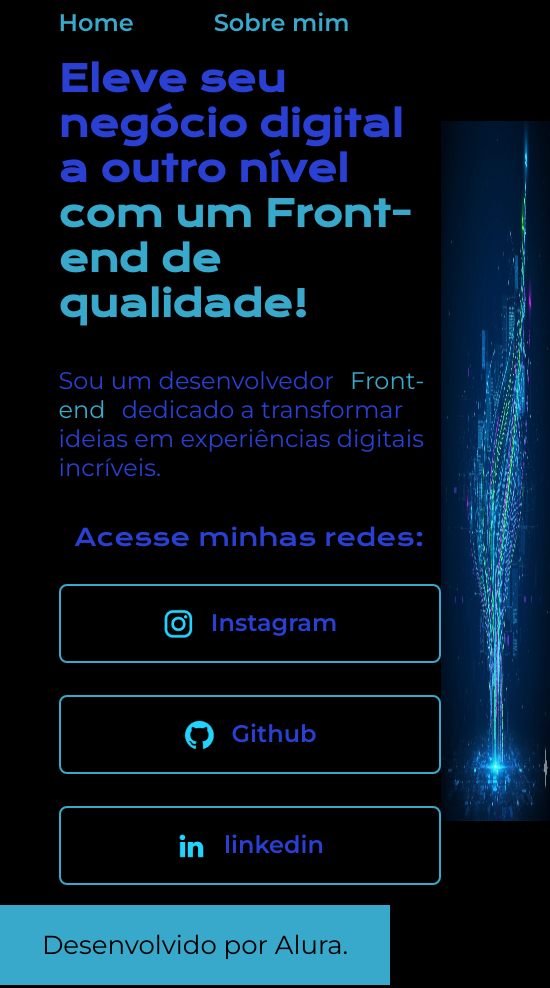
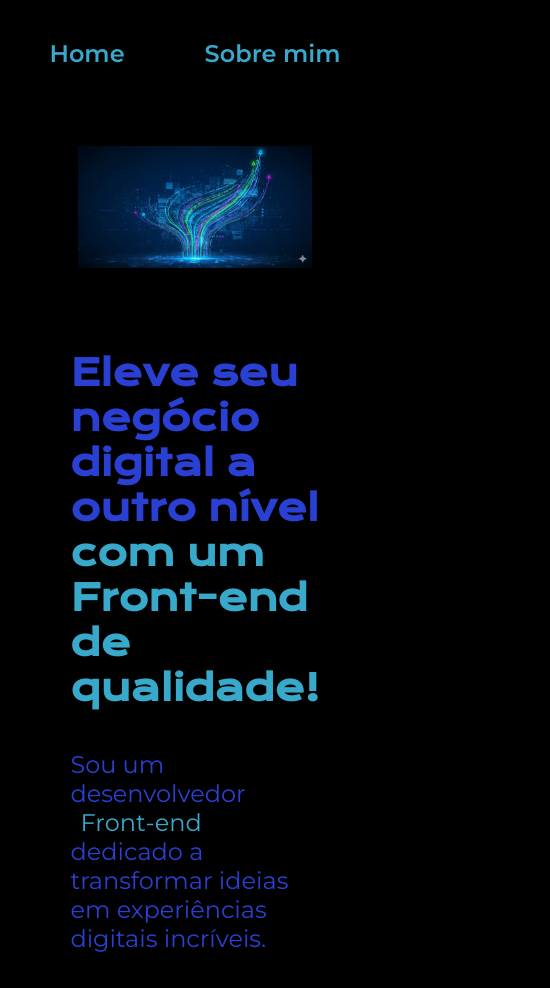
Before and after one commit to Victorhg3010/portfolio-front-end, a plain HTML site: page Index.html in a window 390 px wide. Shown: the top 988 px of the page, 550 px wide, since content can reach past the window. Drawn offline with nearby package versions, Linux system fonts and the light colour scheme.

Commit message:
atualização 3.0

```diff
--- a/Index.html
+++ b/Index.html
@@ -25,15 +25,15 @@
             </p>
             <div class="apresentacao__links">
                 <h2 class="apresentacao__links__subtitulo">Acesse minhas redes:</h2>
-                <a class="apresentacao__links__link" href="https://instagram.com/victor_hg30/">
+                <a class="apresentacao__links__navegacao" href="https://instagram.com/victor_hg30/">
                     <img src="assets/instagram (1).png">
                     Instagram
                 </a>
-                <a class="apresentacao__links__link" href="https://github.com/Victorhg3010">
+                <a class="apresentacao__links__navegacao" href="https://github.com/Victorhg3010">
                     <img src="assets/github (1).png">
                     Github
                 </a>
-                <a class="apresentacao__links__link" href="https://www.linkedin.com/in/victor-hugo-a57201206/">
+                <a class="apresentacao__links__navegacao" href="https://www.linkedin.com/in/victor-hugo-a57201206/">
                     <img src="assets/linkedin (1).png">
                     linkedin
                 </a>
--- a/style/style.css
+++ b/style/style.css
@@ -32,7 +32,7 @@ body {
 
 .cabecalho__menu__link{
     font-family: var(--font-secundaria);
-    font-size: 24px;
+    font-size: 1.5rem;
     font-weight: 600;
     color:var(--cor-terciaria);
     text-decoration: none;
@@ -49,23 +49,24 @@ span{
     display: flex;
     align-items: center;
     justify-content: space-between;
+    gap: 82px;
 }
 .apresentacao__conteudo {
-    width: 615px;
+    width: 50%;
     display: flex;
     flex-direction: column;
     gap: 40px;
 }
 
 .apresentacao__conteudo__titulo{
-    font-size: 36px;
+    font-size: 2.25rem;
     font-family: var(--fonte-primaria);
 }
 .titulo-destaque {
     color: var(--cor-terciaria);
 }
 .apresentacao__conteudo__texto{
-    font-size: 24px;
+    font-size: 1.5rem;
     font-family: var(--font-secundaria);
 }
 .apresentacao__links{
@@ -78,41 +79,64 @@ span{
 .apresentacao__links__subtitulo {
     font-family: var(--fonte-primaria);
     font-weight: 400;
-    font-size: 24px;
+    font-size: 1.5rem;
 }
-.apresentacao__links__link {
+.apresentacao__links__navegacao {
     display: flex;
     justify-content: center;
     gap: 16px;
     border: 2px solid var(--cor-terciaria);
-    width: 378px;
+    width: 50%;
     text-align: center;
     border-radius: 8px;
-    font-size: 24px;
+    font-size: 1.5rem;
     font-weight: 600;
     padding: 21.5px 0;
     text-decoration: none;
     color:  var(--cor-secundaria);
     font-family: var(--font-secundaria);
 }
+
+.apresentacao__links__navegacao:hover {
+    background-color: var(--cor-hover);
+}
+.cabecalho__menu__link:hover {
+    background-color: var(--cor-hover);
+}
 .apresentacao__imagem {
     width: 40%;
     height: 700px;
     display: block;
-
-}
-.apresentacao__links__link:hover {
-    background-color: var(--cor-hover);
-}
-.cabecalho__menu__link:hover {
-    background-color: var(--cor-hover);
 }
 .rodape {
     padding: 24px;
     color: var(--cor-primaria);
     background-color: var(--cor-terciaria);
     text-align: center;
-    font-size: 26px;
+    font-size: 1.5rem;
     font-family: var(--font-secundaria);
     font-weight: 400;
 }
+@media (max-width: 1200px) {
+    .cabecalho {
+        padding: 10%;
+    }
+
+    .cabecalho__menu {
+        justify-content: center;
+    }
+
+    .apresentacao {
+        flex-direction: column-reverse;
+        padding: 5%;
+    }
+    .apresentacao__conteudo {
+        width: auto;
+    }
+    .apresentacao__imagem {
+    width: 100%;
+    height: auto;
+    display: block;
+}
+
+}
```
